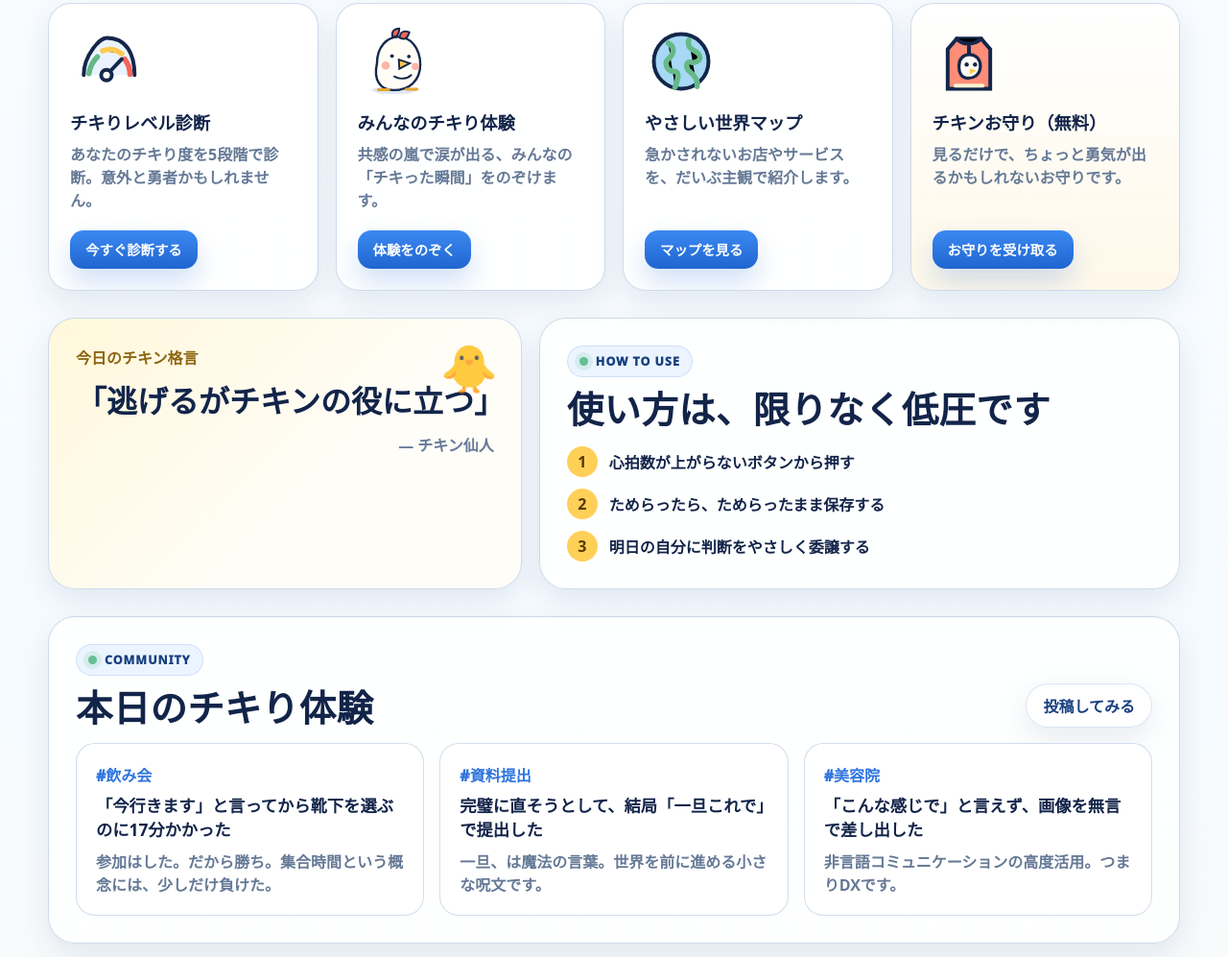
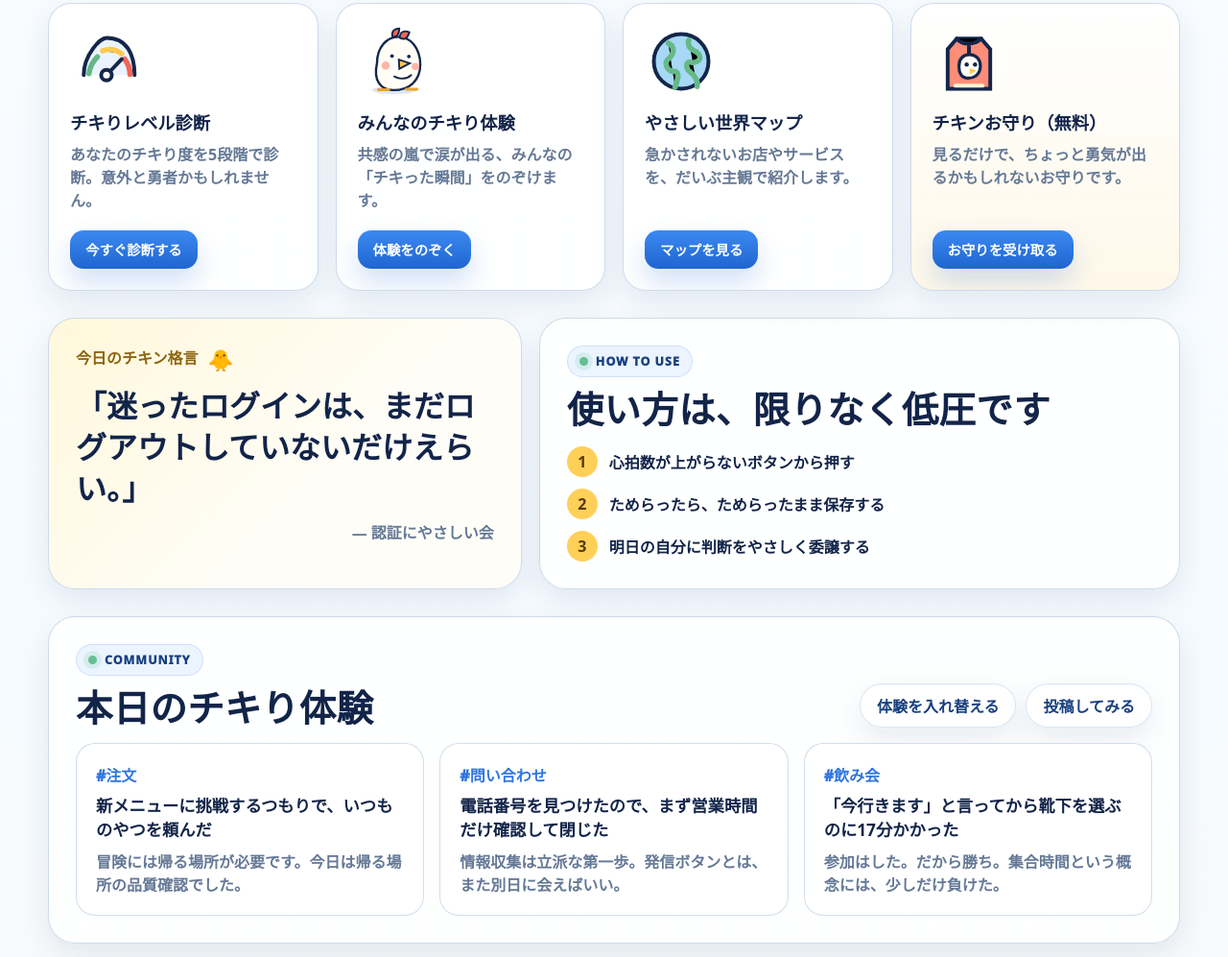
Before and after one commit to skanehira1126/chikipo, a plain HTML site: page docs/index.html in a window 1280 px wide. Shown: the part 1063-2060 px from the top of the page at 96% size. Drawn offline with Linux system fonts and the light colour scheme.

Commit message:
Add random chicken quotes and stories

```diff
--- a/app.js
+++ /dev/null
@@ -1,93 +0,0 @@
-(() => {
-  const header = document.querySelector('[data-header]');
-  const menuButton = document.querySelector('[data-menu-button]');
-  const nav = document.querySelector('[data-nav]');
-  const toastBox = document.querySelector('[data-toast-box]');
-  const dialog = document.querySelector('[data-diagnosis-dialog]');
-  const diagnosisResult = document.querySelector('[data-diagnosis-result]');
-  let toastTimer;
-
-  const showToast = (message) => {
-    if (!toastBox || !message) return;
-    window.clearTimeout(toastTimer);
-    toastBox.textContent = `🐔 ${message}`;
-    toastBox.hidden = false;
-    requestAnimationFrame(() => toastBox.classList.add('is-visible'));
-    toastTimer = window.setTimeout(() => {
-      toastBox.classList.remove('is-visible');
-      window.setTimeout(() => { toastBox.hidden = true; }, 240);
-    }, 3800);
-  };
-
-  menuButton?.addEventListener('click', () => {
-    const isOpen = header?.classList.toggle('is-open');
-    menuButton.setAttribute('aria-expanded', String(Boolean(isOpen)));
-  });
-
-  nav?.querySelectorAll('a').forEach((link) => {
-    link.addEventListener('click', () => {
-      header?.classList.remove('is-open');
-      menuButton?.setAttribute('aria-expanded', 'false');
-    });
-  });
-
-  document.addEventListener('click', (event) => {
-    const toastButton = event.target.closest('[data-toast]');
-    if (toastButton) showToast(toastButton.dataset.toast);
-
-    const diagnosisButton = event.target.closest('[data-open-diagnosis]');
-    if (diagnosisButton) {
-      if (dialog && typeof dialog.showModal === 'function') {
-        dialog.showModal();
-      } else {
-        showToast('お使いのブラウザでは診断モーダルを開けません。Lv.2.8です。');
-      }
-    }
-  });
-
-  document.querySelector('[data-login-form]')?.addEventListener('submit', (event) => {
-    event.preventDefault();
-    showToast('ログインは静的デモです。代わりに、勇気を3ポイント付与しました。');
-  });
-
-  document.querySelector('[data-run-diagnosis]')?.addEventListener('click', () => {
-    const selected = document.querySelector('input[name="fear"]:checked');
-    const level = Number(selected?.value || 2);
-    const labels = {
-      2: 'Lv.2：ビビり中級。ミュート確認を2回するタイプです。',
-      3: 'Lv.3：慎重派チキン。相談文を下書きして満足する素質があります。',
-      4: 'Lv.4：プロ予備軍。要望を言えた日は祝日にしていいです。',
-      5: 'Lv.5：伝説級。投稿前に全社の未来を背負っています。'
-    };
-    if (diagnosisResult) {
-      diagnosisResult.value = `${labels[level]}\n今日の処方箋：深呼吸を1回、戻るボタンを0.5回、チキンお守りを眺めること。`;
-    }
-  });
-
-  dialog?.addEventListener('click', (event) => {
-    const rect = dialog.getBoundingClientRect();
-    const clickedBackdrop =
-      event.clientX < rect.left ||
-      event.clientX > rect.right ||
-      event.clientY < rect.top ||
-      event.clientY > rect.bottom;
-    if (clickedBackdrop) dialog.close();
-  });
-
-  const sections = [...document.querySelectorAll('main section[id]')];
-  const navLinks = [...document.querySelectorAll('.global-nav a')];
-  const updateCurrentNav = () => {
-    const position = window.scrollY + 140;
-    let currentId = 'top';
-    sections.forEach((section) => {
-      if (section.offsetTop <= position) currentId = section.id;
-    });
-    navLinks.forEach((link) => {
-      const target = link.getAttribute('href')?.replace('#', '');
-      if (target === currentId) link.setAttribute('aria-current', 'page');
-      else link.removeAttribute('aria-current');
-    });
-  };
-  window.addEventListener('scroll', updateCurrentNav, { passive: true });
-  updateCurrentNav();
-})();
--- /dev/null
+++ b/docs/app.js
@@ -0,0 +1,208 @@
+(() => {
+  const header = document.querySelector('[data-header]');
+  const menuButton = document.querySelector('[data-menu-button]');
+  const nav = document.querySelector('[data-nav]');
+  const toastBox = document.querySelector('[data-toast-box]');
+  const dialog = document.querySelector('[data-diagnosis-dialog]');
+  const diagnosisResult = document.querySelector('[data-diagnosis-result]');
+  const quoteText = document.querySelector('[data-quote-text]');
+  const quoteSource = document.querySelector('[data-quote-source]');
+  const storyGrid = document.querySelector('[data-story-grid]');
+  let toastTimer;
+
+  const chickenQuotes = [
+    {
+      text: '「逃げるがチキンの役に立つ」',
+      source: '— チキン仙人'
+    },
+    {
+      text: '「一歩進めない日は、半歩うしろを整える日。」',
+      source: '— 撤退戦略研究所'
+    },
+    {
+      text: '「送信前の深呼吸は、通信品質を少し上げる。」',
+      source: '— ためらい通信'
+    },
+    {
+      text: '「勇気は大盛りでなくていい。小皿で出してもらおう。」',
+      source: '— 入口前食堂'
+    },
+    {
+      text: '「迷ったログインは、まだログアウトしていないだけえらい。」',
+      source: '— 認証にやさしい会'
+    },
+    {
+      text: '「今日は様子を見る。その判断にも、ちゃんと椅子を用意する。」',
+      source: '— チキンポータル編集部'
+    }
+  ];
+
+  const chickenStories = [
+    {
+      tag: '#飲み会',
+      title: '「今行きます」と言ってから靴下を選ぶのに17分かかった',
+      body: '参加はした。だから勝ち。集合時間という概念には、少しだけ負けた。'
+    },
+    {
+      tag: '#資料提出',
+      title: '完璧に直そうとして、結局「一旦これで」で提出した',
+      body: '一旦、は魔法の言葉。世界を前に進める小さな呪文です。'
+    },
+    {
+      tag: '#美容院',
+      title: '「こんな感じで」と言えず、画像を無言で差し出した',
+      body: '非言語コミュニケーションの高度活用。つまりDXです。'
+    },
+    {
+      tag: '#問い合わせ',
+      title: '電話番号を見つけたので、まず営業時間だけ確認して閉じた',
+      body: '情報収集は立派な第一歩。発信ボタンとは、また別日に会えばいい。'
+    },
+    {
+      tag: '#レジ前',
+      title: 'ポイントカードを聞かれる未来に備えて財布を先に開けていた',
+      body: '準備が早すぎるだけです。社会インフラとして頼もしい姿勢です。'
+    },
+    {
+      tag: '#チャット',
+      title: '「少し相談してもいいですか」を下書きして、少し相談した気になった',
+      body: '文面が生まれた時点で、心の会議室は予約済みです。'
+    },
+    {
+      tag: '#注文',
+      title: '新メニューに挑戦するつもりで、いつものやつを頼んだ',
+      body: '冒険には帰る場所が必要です。今日は帰る場所の品質確認でした。'
+    },
+    {
+      tag: '#予定調整',
+      title: '候補日を3つ出すだけなのに、天気と心の余白まで確認した',
+      body: '丁寧すぎる調整。カレンダーもたぶん少し照れています。'
+    },
+    {
+      tag: '#発表',
+      title: 'マイクテストで声が出たので、本番の50%は終わったと思った',
+      body: '音が出た。場も壊れていない。ここから先はボーナスステージです。'
+    }
+  ];
+
+  const showToast = (message) => {
+    if (!toastBox || !message) return;
+    window.clearTimeout(toastTimer);
+    toastBox.textContent = `🐔 ${message}`;
+    toastBox.hidden = false;
+    requestAnimationFrame(() => toastBox.classList.add('is-visible'));
+    toastTimer = window.setTimeout(() => {
+      toastBox.classList.remove('is-visible');
+      window.setTimeout(() => { toastBox.hidden = true; }, 240);
+    }, 3800);
+  };
+
+  const pickRandomItems = (items, count) => {
+    return [...items]
+      .sort(() => Math.random() - 0.5)
+      .slice(0, count);
+  };
+
+  const renderQuote = () => {
+    if (!quoteText || !quoteSource) return;
+    const quote = pickRandomItems(chickenQuotes, 1)[0];
+    quoteText.textContent = quote.text;
+    quoteSource.textContent = quote.source;
+  };
+
+  const renderStories = () => {
+    if (!storyGrid) return;
+    const stories = pickRandomItems(chickenStories, 3);
+    storyGrid.replaceChildren(...stories.map((story) => {
+      const card = document.createElement('article');
+      const tag = document.createElement('p');
+      const title = document.createElement('h3');
+      const body = document.createElement('span');
+
+      card.className = 'story-card';
+      tag.textContent = story.tag;
+      title.textContent = story.title;
+      body.textContent = story.body;
+
+      card.append(tag, title, body);
+      return card;
+    }));
+  };
+
+  menuButton?.addEventListener('click', () => {
+    const isOpen = header?.classList.toggle('is-open');
+    menuButton.setAttribute('aria-expanded', String(Boolean(isOpen)));
+  });
+
+  nav?.querySelectorAll('a').forEach((link) => {
+    link.addEventListener('click', () => {
+      header?.classList.remove('is-open');
+      menuButton?.setAttribute('aria-expanded', 'false');
+    });
+  });
+
+  document.addEventListener('click', (event) => {
+    const toastButton = event.target.closest('[data-toast]');
+    if (toastButton) showToast(toastButton.dataset.toast);
+
+    const storiesButton = event.target.closest('[data-refresh-stories]');
+    if (storiesButton) renderStories();
+
+    const diagnosisButton = event.target.closest('[data-open-diagnosis]');
+    if (diagnosisButton) {
+      if (dialog && typeof dialog.showModal === 'function') {
+        dialog.showModal();
+      } else {
+        showToast('お使いのブラウザでは診断モーダルを開けません。Lv.2.8です。');
+      }
+    }
+  });
+
+  document.querySelector('[data-login-form]')?.addEventListener('submit', (event) => {
+    event.preventDefault();
+    showToast('ログインは静的デモです。代わりに、勇気を3ポイント付与しました。');
+  });
+
+  document.querySelector('[data-run-diagnosis]')?.addEventListener('click', () => {
+    const selected = document.querySelector('input[name="fear"]:checked');
+    const level = Number(selected?.value || 2);
+    const labels = {
+      2: 'Lv.2：ビビり中級。ミュート確認を2回するタイプです。',
+      3: 'Lv.3：慎重派チキン。相談文を下書きして満足する素質があります。',
+      4: 'Lv.4：プロ予備軍。要望を言えた日は祝日にしていいです。',
+      5: 'Lv.5：伝説級。投稿前に全社の未来を背負っています。'
+    };
+    if (diagnosisResult) {
+      diagnosisResult.value = `${labels[level]}\n今日の処方箋：深呼吸を1回、戻るボタンを0.5回、チキンお守りを眺めること。`;
+    }
+  });
+
+  dialog?.addEventListener('click', (event) => {
+    const rect = dialog.getBoundingClientRect();
+    const clickedBackdrop =
+      event.clientX < rect.left ||
+      event.clientX > rect.right ||
+      event.clientY < rect.top ||
+      event.clientY > rect.bottom;
+    if (clickedBackdrop) dialog.close();
+  });
+
+  const sections = [...document.querySelectorAll('main section[id]')];
+  const navLinks = [...document.querySelectorAll('.global-nav a')];
+  const updateCurrentNav = () => {
+    const position = window.scrollY + 140;
+    let currentId = 'top';
+    sections.forEach((section) => {
+      if (section.offsetTop <= position) currentId = section.id;
+    });
+    navLinks.forEach((link) => {
+      const target = link.getAttribute('href')?.replace('#', '');
+      if (target === currentId) link.setAttribute('aria-current', 'page');
+      else link.removeAttribute('aria-current');
+    });
+  };
+  window.addEventListener('scroll', updateCurrentNav, { passive: true });
+  updateCurrentNav();
+  renderQuote();
+  renderStories();
+})();
--- a/index.html
+++ b/docs/index.html
@@ -153,10 +153,10 @@
 
     <section class="content-strip" aria-label="使い方と格言">
       <div class="container strip-grid">
-        <article class="quote-card">
+        <article class="quote-card" data-random-quote>
           <span class="quote-label">今日のチキン格言</span>
-          <blockquote>「逃げるがチキンの役に立つ」</blockquote>
-          <cite>— チキン仙人</cite>
+          <blockquote data-quote-text>「逃げるがチキンの役に立つ」</blockquote>
+          <cite data-quote-source>— チキン仙人</cite>
         </article>
         <article class="guide-card">
           <p class="eyebrow">HOW TO USE</p>
@@ -177,9 +177,12 @@
             <p class="eyebrow">COMMUNITY</p>
             <h2 id="stories-title">本日のチキり体験</h2>
           </div>
-          <button class="soft-button" type="button" data-toast="投稿フォームは準備中です。あなたの『あるある』は、すでに誰かを救っています。">投稿してみる</button>
+          <div class="story-actions">
+            <button class="soft-button" type="button" data-refresh-stories>体験を入れ替える</button>
+            <button class="soft-button" type="button" data-toast="投稿フォームは準備中です。あなたの『あるある』は、すでに誰かを救っています。">投稿してみる</button>
+          </div>
         </div>
-        <div class="story-grid">
+        <div class="story-grid" data-story-grid aria-live="polite">
           <article class="story-card"><p>#飲み会</p><h3>「今行きます」と言ってから靴下を選ぶのに17分かかった</h3><span>参加はした。だから勝ち。集合時間という概念には、少しだけ負けた。</span></article>
           <article class="story-card"><p>#資料提出</p><h3>完璧に直そうとして、結局「一旦これで」で提出した</h3><span>一旦、は魔法の言葉。世界を前に進める小さな呪文です。</span></article>
           <article class="story-card"><p>#美容院</p><h3>「こんな感じで」と言えず、画像を無言で差し出した</h3><span>非言語コミュニケーションの高度活用。つまりDXです。</span></article>
--- a/styles.css
+++ b/docs/styles.css
@@ -360,8 +360,9 @@ main { overflow: hidden; }
 }
 .quote-card, .guide-card { padding: 28px; }
 .quote-card { position: relative; overflow: hidden; background: linear-gradient(135deg, #fff8db, #fffdf8 62%); }
-.quote-card::after { content: "🐥"; position: absolute; right: 24px; top: 18px; font-size: 3rem; opacity: .75; }
+.quote-card::after { content: none; }
 .quote-label { display: inline-block; margin-bottom: 12px; color: #8d6510; font-weight: 950; }
+.quote-label::after { content: "🐥"; display: inline-block; margin-left: 10px; font-size: 1.35rem; vertical-align: -0.18em; }
 .quote-card blockquote { margin: 0; font-size: clamp(1.38rem, 2.5vw, 2.15rem); font-weight: 950; line-height: 1.35; }
 .quote-card cite { display: block; margin-top: 12px; color: var(--muted); font-style: normal; font-weight: 900; text-align: right; }
 .guide-card { background: rgba(255,255,255,.88); }
@@ -370,6 +371,7 @@ main { overflow: hidden; }
 .guide-card li span { display: grid; place-items: center; flex: 0 0 32px; height: 32px; color: #573900; background: var(--yellow); border-radius: 50%; }
 
 .stories .container { padding: 28px; background: rgba(255,255,255,.82); }
+.story-actions { display: flex; flex-wrap: wrap; justify-content: flex-end; gap: 10px; }
 .story-grid { display: grid; grid-template-columns: repeat(3, 1fr); gap: 16px; }
 .story-card { padding: 20px; background: var(--paper); border: 1px solid rgba(202,216,234,.85); border-radius: 20px; }
 .story-card p { margin-bottom: 8px; color: var(--blue); font-weight: 950; }
```
Also changed, not shown: docs/assets/chick.svg (renamed from assets/chick.svg), docs/assets/door.svg (renamed from assets/door.svg), docs/assets/favicon.svg (renamed from assets/favicon.svg), docs/assets/feather.svg (renamed from assets/feather.svg), docs/assets/gauge.svg (renamed from assets/gauge.svg), docs/assets/globe.svg (renamed from assets/globe.svg), docs/assets/grain.png (renamed from assets/grain.png), docs/assets/hero-mascot.png (renamed from assets/hero-mascot.png), docs/assets/logo.svg (renamed from assets/logo.svg), docs/assets/omamori.svg (renamed from assets/omamori.svg), docs/assets/sofa.svg (renamed from assets/sofa.svg), docs/assets/soft-preview-bg.jpg (renamed from assets/soft-preview-bg.jpg), docs/assets/turnback.svg (renamed from assets/turnback.svg), 1 other file.
